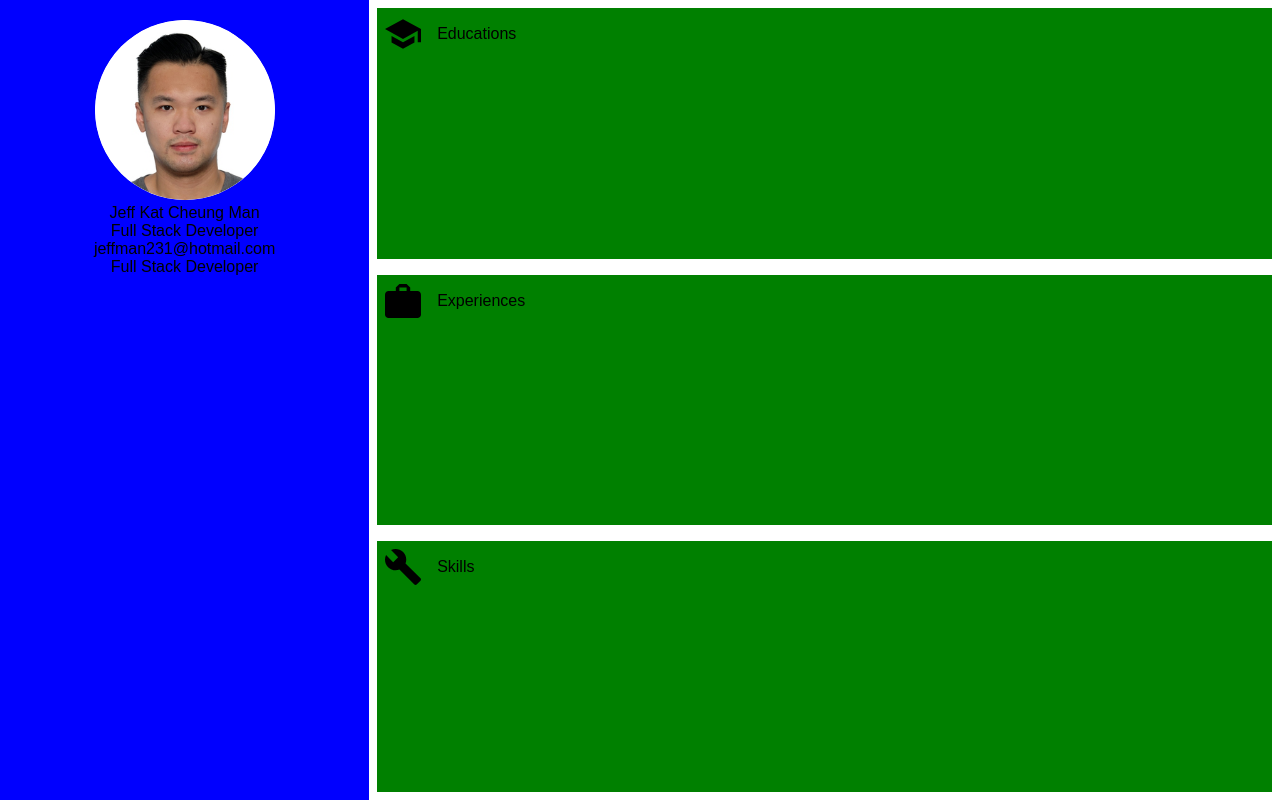
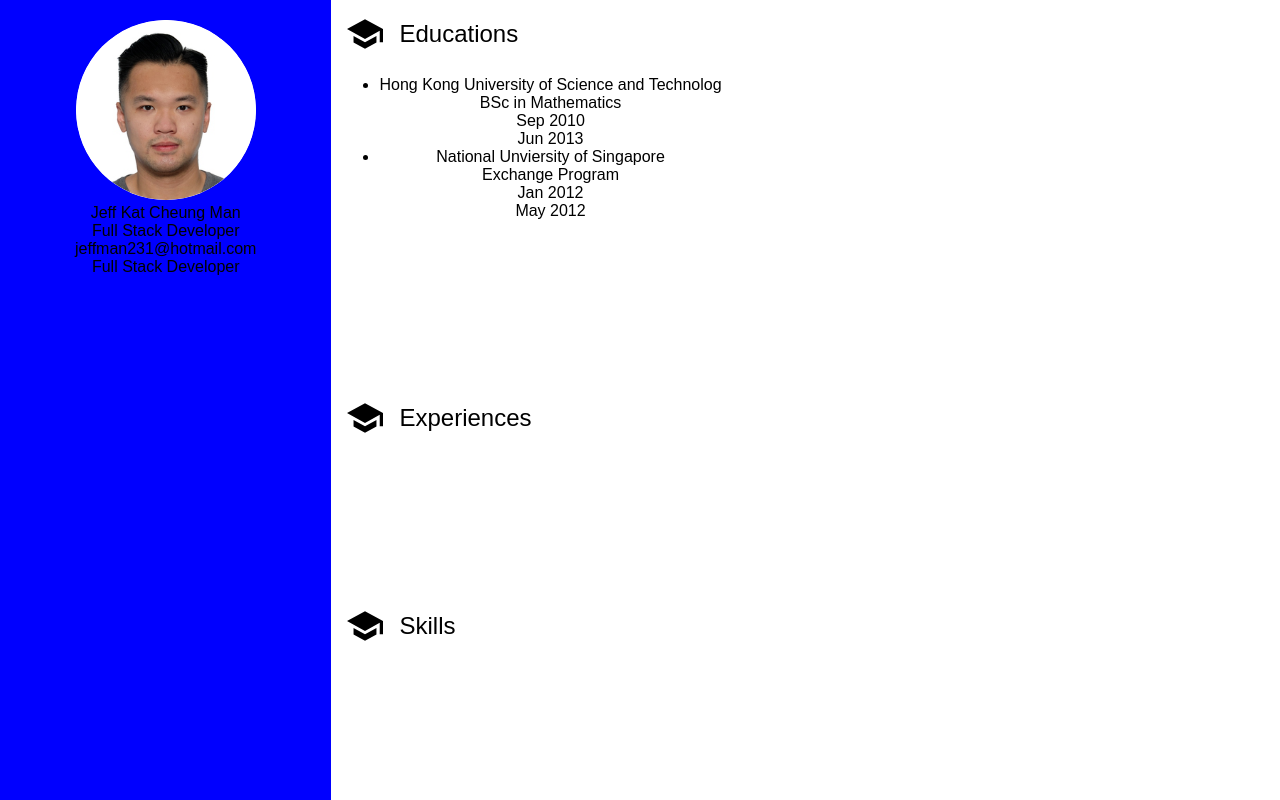
Before and after one commit to mankatcheung/my-resume, a React (Create React App) app: page / in a window 1280 px wide. Built offline with nearby package versions, Linux system fonts and the light colour scheme.

Commit message:
refactor components

```diff
--- a/src/App.css
+++ b/src/App.css
@@ -5,3 +5,11 @@
   justify-content: space-around;
   height: 100vh;
 }
+
+.App_Content {
+  flex-grow: 5;
+  background-color:white;
+  min-width: 280px;
+  display: flex;
+  flex-flow: column nowrap;
+}
--- a/src/App.js
+++ b/src/App.js
@@ -1,14 +1,20 @@
 import React, { Component } from 'react';
 import './App.css';
 import Sidebar from './components/sidebar/Sidebar';
-import Content from './components/content/Content';
+import Education from './components/education/Education';
+import Experience from './components/experience/Experience';
+import Skill from './components/skill/Skill';
 
 class App extends Component {
   render() {
     return (
       <div className="App">
         <Sidebar {...this.props.profile}/>
-        <Content {...this.props.profile}/>
+        <div className="App_Content">
+          <Education {...this.props.education}/>
+          <Experience {...this.props.experience}/>
+          <Skill {...this.props.skill}/>
+        </div>
       </div>
     );
   }
--- a/src/components/content/Content.css
+++ /dev/null
@@ -1,33 +0,0 @@
-.Content {
-  flex-grow: 5;
-  background-color:white;
-  min-width: 280px;
-  display: flex;
-  flex-flow: column nowrap;
-}
-
-.Content_Educations, .Content_Experiences, .Content_Skills {
-  flex-grow: 1;
-  background-color:green;
-  margin: 8px;
-  display: flex;
-  flex-flow: column nowrap;
-  align-items: flex-start;
-}
-
-.Content_SectionTitleWrapper {
-  display: flex;
-  flex-flow: row nowrap;
-  align-items: center;
-  margin: 8px;
-}
-
-.Content_Icon {
-  width: 36px;
-  height: 36px;
-}
-
-.Content_Title {
-  color: black;
-  margin-left: 16px;
-}
--- a/src/components/content/Content.js
+++ /dev/null
@@ -1,29 +0,0 @@
-import React, { Component } from 'react';
-import './Content.css';
-
-export default class Content extends Component {
-  render() {
-    return (
-      <div className="Content">
-        <div className="Content_Educations">
-          <div className="Content_SectionTitleWrapper" >
-            <img className="Content_Icon" src="002-mortarboard.svg" />
-            <div className="Content_Title">Educations</div>
-          </div>
-        </div>
-        <div className="Content_Experiences">
-          <div className="Content_SectionTitleWrapper" >
-            <img className="Content_Icon" src="004-work-briefcase.svg" />
-            <div className="Content_Title">Experiences</div>
-          </div>
-        </div>
-        <div className="Content_Skills">
-          <div className="Content_SectionTitleWrapper" >
-            <img className="Content_Icon" src="001-tool.svg" />
-            <div className="Content_Title">Skills</div>
-          </div>
-        </div>
-      </div>
-    );
-  }
-}
--- /dev/null
+++ b/src/components/education/Education.css
@@ -0,0 +1,25 @@
+.Education {
+  flex-grow: 1;
+  margin: 8px;
+  display: flex;
+  flex-flow: column nowrap;
+  align-items: flex-start;
+}
+
+.Education_TitleWrapper {
+  display: flex;
+  flex-flow: row nowrap;
+  align-items: center;
+  margin: 8px;
+}
+
+.Education_Icon {
+  width: 36px;
+  height: 36px;
+}
+
+.Education_Title {
+  color: black;
+  margin-left: 16px;
+  font-size: 18pt;
+}
--- /dev/null
+++ b/src/components/education/Education.js
@@ -0,0 +1,36 @@
+import React, { Component } from 'react';
+import './Education.css';
+
+export default class Education extends Component {
+
+  render() {
+    return (
+      <div className="Education">
+        <div className="Education_TitleWrapper" >
+          <img className="Education_Icon" src="002-mortarboard.svg" />
+          <div className="Education_Title">Educations</div>
+        </div>
+        <ul>
+          {
+            this.props.schools.map(d =>
+              <li key={d.name}>
+                <div className='Education_SchoolName'>
+                 {d.name}
+                </div>
+                <div className='Education_SchoolProgram'>
+                 {d.program}
+                </div>
+                <div className='Education_SchoolBegin'>
+                 {d.begin}
+                </div>
+                <div className='Education_SchoolEnd'>
+                 {d.end}
+                </div>
+              </li>
+            )
+          }
+        </ul>
+      </div>
+    );
+  }
+}
--- /dev/null
+++ b/src/components/experience/Experience.css
@@ -0,0 +1,25 @@
+.Experience {
+  flex-grow: 1;
+  margin: 8px;
+  display: flex;
+  flex-flow: column nowrap;
+  align-items: flex-start;
+}
+
+.Experience_TitleWrapper {
+  display: flex;
+  flex-flow: row nowrap;
+  align-items: center;
+  margin: 8px;
+}
+
+.Experience_Icon {
+  width: 36px;
+  height: 36px;
+}
+
+.Experience_Title {
+  color: black;
+  margin-left: 16px;
+  font-size: 18pt;
+}
--- /dev/null
+++ b/src/components/experience/Experience.js
@@ -0,0 +1,15 @@
+import React, { Component } from 'react';
+import './Experience.css';
+
+export default class Experience extends Component {
+  render() {
+    return (
+      <div className="Experience">
+        <div className="Experience_TitleWrapper" >
+          <img className="Experience_Icon" src="002-mortarboard.svg" />
+          <div className="Experience_Title">Experiences</div>
+        </div>
+      </div>
+    );
+  }
+}
--- /dev/null
+++ b/src/components/skill/Skill.css
@@ -0,0 +1,25 @@
+.Skill {
+  flex-grow: 1;
+  margin: 8px;
+  display: flex;
+  flex-flow: column nowrap;
+  align-items: flex-start;
+}
+
+.Skill_TitleWrapper {
+  display: flex;
+  flex-flow: row nowrap;
+  align-items: center;
+  margin: 8px;
+}
+
+.Skill_Icon {
+  width: 36px;
+  height: 36px;
+}
+
+.Skill_Title {
+  color: black;
+  margin-left: 16px;
+  font-size: 18pt;
+}
--- /dev/null
+++ b/src/components/skill/Skill.js
@@ -0,0 +1,15 @@
+import React, { Component } from 'react';
+import './Skill.css';
+
+export default class Skill extends Component {
+  render() {
+    return (
+      <div className="Skill">
+        <div className="Skill_TitleWrapper" >
+          <img className="Skill_Icon" src="002-mortarboard.svg" />
+          <div className="Skill_Title">Skills</div>
+        </div>
+      </div>
+    );
+  }
+}
```
